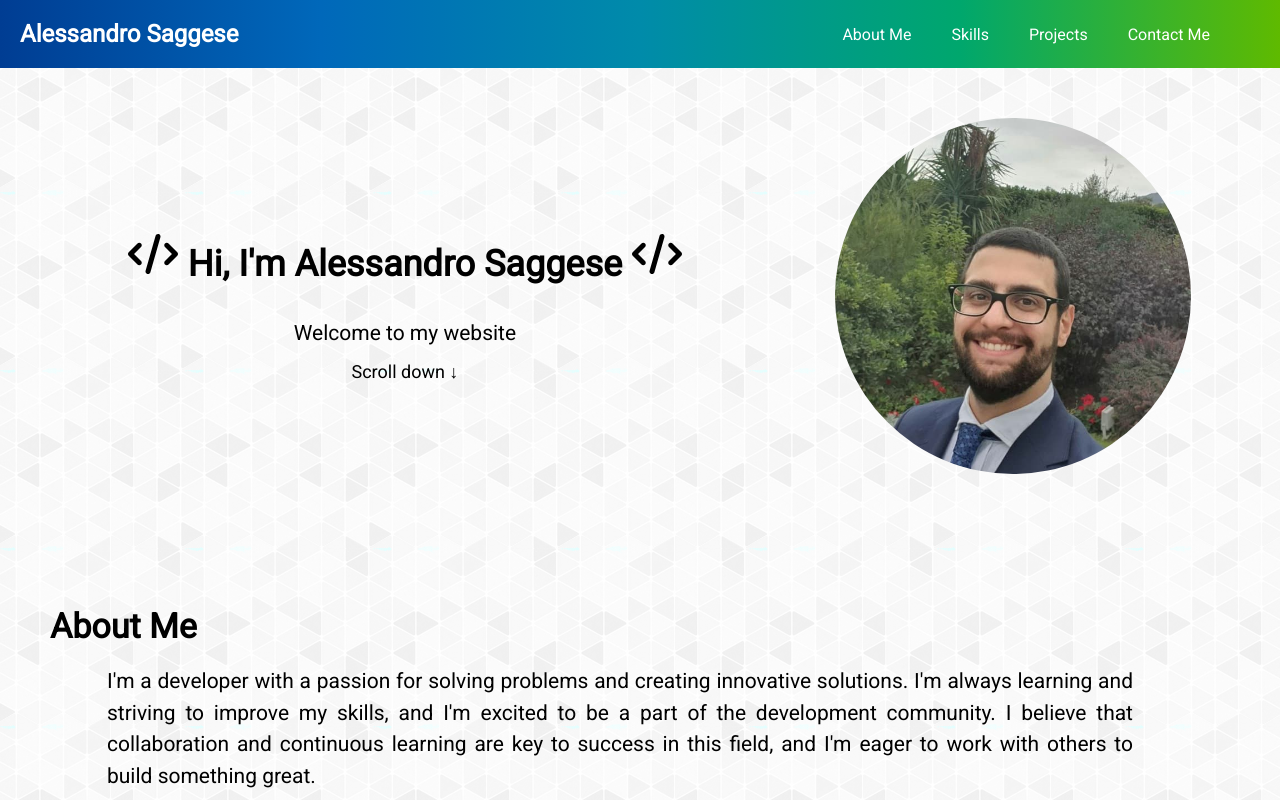
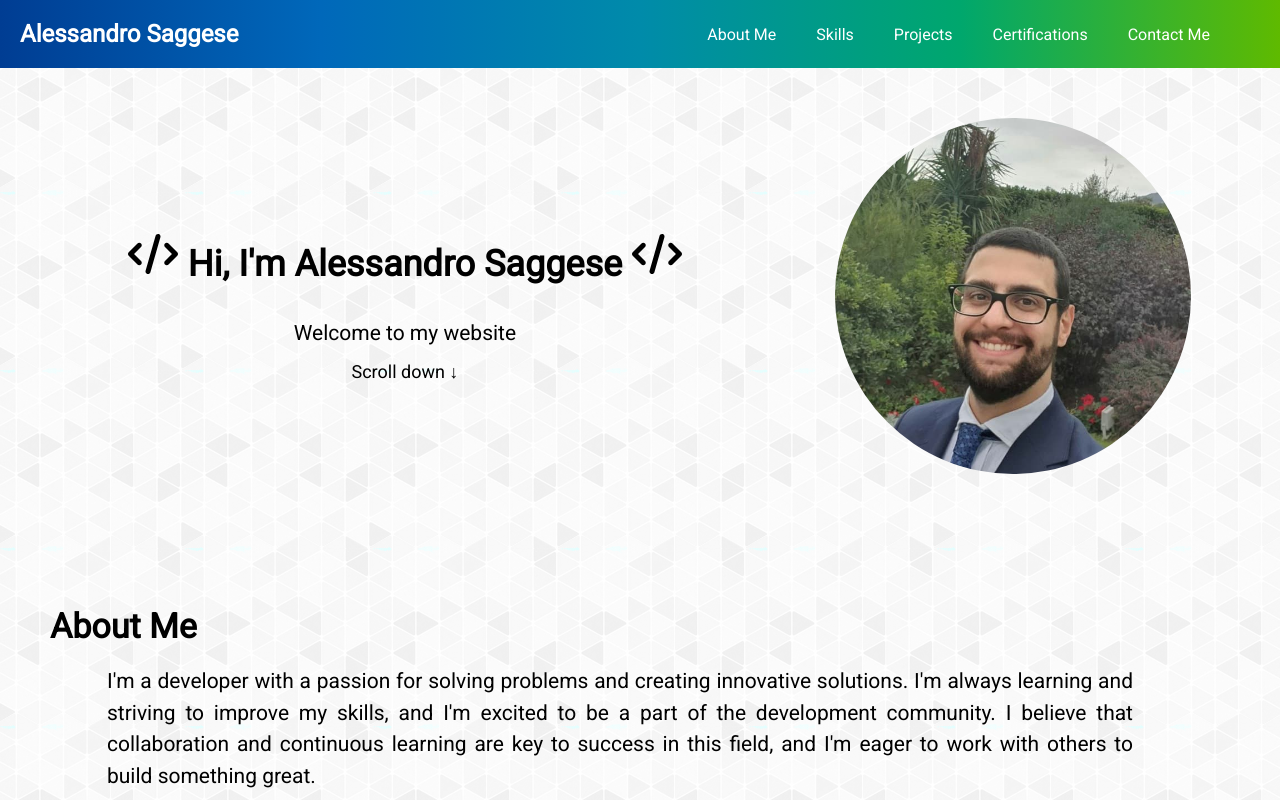
Before and after one commit to asaggse/my-personal-website, a React (Create React App) app: page / in a window 1280 px wide. Shown: the top 800 px of the page. Built offline with nearby package versions, Linux system fonts and the light colour scheme.

Commit message:
Update Header.js

```diff
--- a/src/components/Header.js
+++ b/src/components/Header.js
@@ -4,12 +4,13 @@ import "./Header.css";
 const Header = () => {
   return (
     <header className="header">
-      <nav>
+      <nav className="navbar">
         <h1>Alessandro Saggese</h1>
         <ul>
           <li><a href="#aboutme">About Me</a></li>
           <li><a href="#skills">Skills</a></li>
           <li><a href="#projects">Projects</a></li>
+          <li><a href="#certifications">Certifications</a></li>
           <li><a href="#contact">Contact Me</a></li>
         </ul>
       </nav>
```
